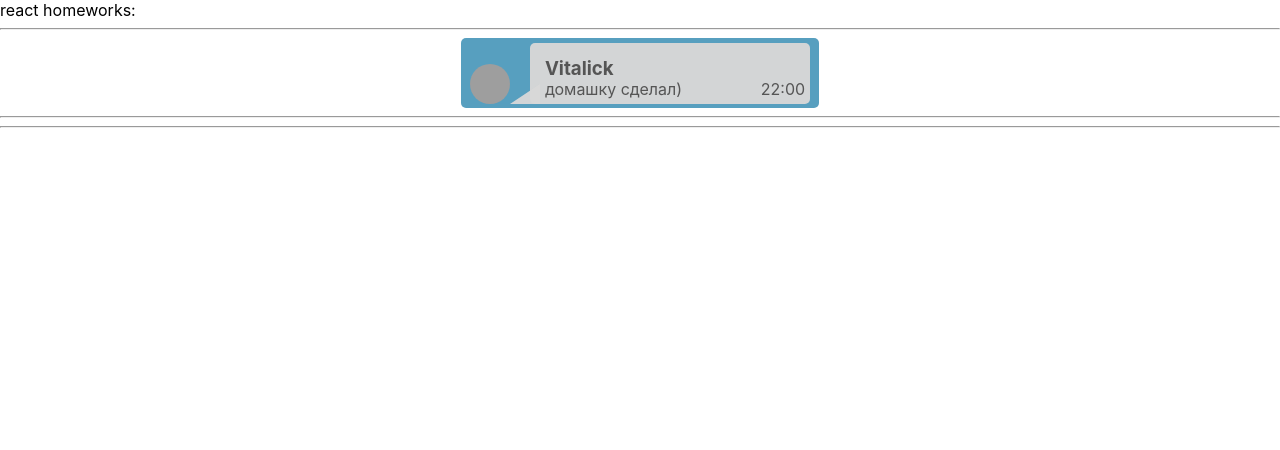
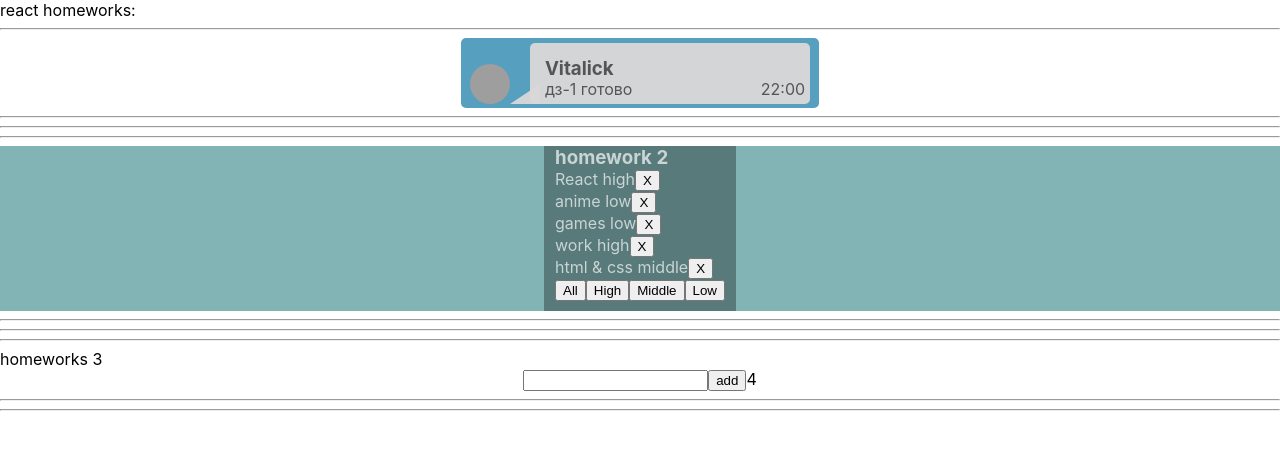
Before and after one commit to VitalickWeb/tasks-by-ignat, a React (Create React App) app: page / in a window 1280 px wide. Shown: the top 450 px of the page. Built offline with nearby package versions, Linux system fonts and the light colour scheme; grey boxes are pictures that could not be loaded.

Commit message:
add files and three task by Ignat

```diff
--- a/package.json
+++ b/package.json
@@ -10,10 +10,12 @@
     "@types/node": "^16.7.13",
     "@types/react": "^18.0.0",
     "@types/react-dom": "^18.0.0",
+    "@types/uuid": "^8.3.4",
     "react": "^18.1.0",
     "react-dom": "^18.1.0",
     "react-scripts": "5.0.1",
     "typescript": "^4.4.2",
+    "uuid": "^8.3.2",
     "web-vitals": "^2.1.0"
   },
   "scripts": {
--- a/src/p1-main/m1-ui/u1-app/App.tsx
+++ b/src/p1-main/m1-ui/u1-app/App.tsx
@@ -1,19 +1,18 @@
 import React from 'react'
 import s from './App.module.css'
 import HW1 from '../../../p2-homeworks/h1/HW1'
+import HW2 from '../../../p2-homeworks/h2/HW2'
+import HW3 from '../../../p2-homeworks/h3/HW3'
 
 function App() {
     return (
         <div className={s.App}>
             <div>react homeworks:</div>
-            <HW1
-
-            />
-            {/*<HW2/>*/}
-            {/*<HW3/>*/}
+            <HW1/>
+            <HW2/>
+            <HW3/>
             {/*<HW4/>*/}
             {/*<HW5/>*/}
-
         </div>
     )
 }
--- a/src/p2-homeworks/h1/HW1.tsx
+++ b/src/p2-homeworks/h1/HW1.tsx
@@ -4,7 +4,7 @@ import Message from "./Message";
 const messageData = {
     avatar: 'http://sun9-8.userapi.com/s/v1/if1/WaepbKN4IgFKIzC1A5Pu6mHBY5kFiNISZRQ1InIX6mg5fD3FyUsqeVZTAaYsbkcoQch_JQA8.jpg?size=200x300&quality=96&crop=0,0,200,300&ava=1',
     name: 'Vitalick',
-    message: 'домашку сделал)',
+    message: 'дз-1 готово',
     time: '22:00',
 }
 
--- a/src/p2-homeworks/h2/Affair.tsx
+++ b/src/p2-homeworks/h2/Affair.tsx
@@ -1,17 +1,22 @@
 import React from 'react'
+import {AffairType} from "./HW2";
 
 type AffairPropsType = {
     // key не нужно типизировать
-    affair: any // need to fix any
-    deleteAffairCallback: any // need to fix any
+    affair: AffairType // need to fix any
+    deleteAffairCallback: (_id: number) => void // need to fix any
+
 }
 
 function Affair(props: AffairPropsType) {
-    const deleteCallback = () => {}// need to fix
+    const deleteCallback = () => {
+        props.deleteAffairCallback(props.affair._id)
+    }// need to fix
 
     return (
         <div>
-            // show some text
+            <span>{props.affair.name} </span>
+            <span>{props.affair.priority}</span>
 
             <button onClick={deleteCallback}>X</button>
         </div>
--- a/src/p2-homeworks/h2/Affairs.module.css
+++ b/src/p2-homeworks/h2/Affairs.module.css
@@ -1,3 +1,20 @@
-.someClass {
+
+.itemButtons {
+    background-color: rgba(95, 158, 160, 0.78);
+    width: 100%;
+    height: 165px;
+    display: flex;
+    justify-content: center;
+}
+
+.itemButtons .items {
+    background-color: rgba(0, 0, 0, 0.32);
+    width: 15%;
+    display: flex;
+    justify-content: center;
 
 }
+
+.itemButtons .items .itemsBlock {
+    color: rgba(255, 255, 255, 0.68);
+}
--- a/src/p2-homeworks/h2/Affairs.tsx
+++ b/src/p2-homeworks/h2/Affairs.tsx
@@ -1,11 +1,12 @@
 import React from 'react'
 import Affair from './Affair'
-import {AffairType} from './HW2'
+import st from './Affairs.module.css'
+import {AffairType, FilterType} from './HW2'
 
-type AffairsPropsType = { // need to fix any
-    data: any
-    setFilter: any
-    deleteAffairCallback: any
+export type AffairsPropsType = { // need to fix any
+    data: Array<AffairType>
+    setFilter: (value: FilterType) => void
+    deleteAffairCallback: (_id: number) => void
 }
 
 function Affairs(props: AffairsPropsType) {
@@ -17,20 +18,31 @@ function Affairs(props: AffairsPropsType) {
         />
     ))
 
-    const setAll = () => {} // need to fix
-    const setHigh = () => {}
-    const setMiddle = () => {}
-    const setLow = () => {}
+    const setAll = () => {
+        props.setFilter('all')
+    } // need to fix
+    const setHigh = () => {
+        props.setFilter('high')
+    }
+    const setMiddle = () => {
+        props.setFilter('middle')
+    }
+    const setLow = () => {
+        props.setFilter('low')
+    }
 
     return (
-        <div>
-
-            {mappedAffairs}
-
-            <button onClick={setAll}>All</button>
-            <button onClick={setHigh}>High</button>
-            <button onClick={setMiddle}>Middle</button>
-            <button onClick={setLow}>Low</button>
+        <div className={st.itemButtons}>
+            <div className={st.items}>
+                <div className={st.itemsBlock}>
+                    <h3>homework 2</h3>
+                    {mappedAffairs}
+                    <button onClick={setAll}>All</button>
+                    <button onClick={setHigh}>High</button>
+                    <button onClick={setMiddle}>Middle</button>
+                    <button onClick={setLow}>Low</button>
+                </div>
+            </div>
         </div>
     )
 }
--- a/src/p2-homeworks/h2/HW2.tsx
+++ b/src/p2-homeworks/h2/HW2.tsx
@@ -2,12 +2,17 @@ import React, {useState} from 'react'
 import Affairs from './Affairs'
 
 // types
-export type AffairPriorityType = any // need to fix any
-export type AffairType = any // need to fix any
+export type AffairPriorityType = 'high' | 'low' | 'middle'// need to fix any
+export type AffairType = {
+    _id: number
+    name: string
+    priority: AffairPriorityType
+} // need to fix any
+
 export type FilterType = 'all' | AffairPriorityType
 
 // constants
-const defaultAffairs: any = [ // need to fix any
+const defaultAffairs: Array<AffairType> = [ // need to fix any
     {_id: 1, name: 'React', priority: 'high'},
     {_id: 2, name: 'anime', priority: 'low'},
     {_id: 3, name: 'games', priority: 'low'},
@@ -16,26 +21,25 @@ const defaultAffairs: any = [ // need to fix any
 ]
 
 // pure helper functions
-export const filterAffairs = (affairs: any, filter: any): any => { // need to fix any
+export const filterAffairs = (affairs: Array<AffairType>, filter: FilterType): Array<AffairType> => { // need to fix any
     if (filter === 'all') return affairs
-    else return // need to fix
+    else return affairs.filter(a => a.priority === filter)
 }
-export const deleteAffair = (affairs: any, _id: any): any => { // need to fix any
-    return // need to fix
+
+export const deleteAffair = (affairs: Array<AffairType>, _id: number): Array<AffairType> => { // need to fix any
+    return affairs.filter(a => a._id !== _id)
 }
 
 function HW2() {
-    const [affairs, setAffairs] = useState<any>(defaultAffairs) // need to fix any
+    const [affairs, setAffairs] = useState<Array<AffairType>>(defaultAffairs) // need to fix any
     const [filter, setFilter] = useState<FilterType>('all')
 
     const filteredAffairs = filterAffairs(affairs, filter)
-    const deleteAffairCallback = (_id: any) => setAffairs(deleteAffair(affairs, _id)) // need to fix any
+    const deleteAffairCallback = (_id: number) => setAffairs(deleteAffair(affairs, _id)) // need to fix any
 
     return (
         <div>
             <hr/>
-            homeworks 2
-
             {/*should work (должно работать)*/}
             <Affairs
                 data={filteredAffairs}
--- a/src/p2-homeworks/h3/Greeting.module.css
+++ b/src/p2-homeworks/h3/Greeting.module.css
@@ -1,7 +1,15 @@
+
+.container {
+    width: 100%;
+    display: flex;
+    justify-content: center;
+}
+
 .someClass {
-
+    color: red;
 }
 
 .error {
-    border: 1px solid red;
+    border: 2px solid red;
+    outline: none;
 }
--- a/src/p2-homeworks/h3/Greeting.tsx
+++ b/src/p2-homeworks/h3/Greeting.tsx
@@ -1,26 +1,31 @@
-import React from 'react'
+import React, {ChangeEvent} from 'react'
 import s from './Greeting.module.css'
 
 type GreetingPropsType = {
-    name: any // need to fix any
-    setNameCallback: any // need to fix any
-    addUser: any // need to fix any
-    error: any // need to fix any
-    totalUsers: any // need to fix any
+    name: string // need to fix any
+    setNameCallback: (e: ChangeEvent<HTMLInputElement>) => void // need to fix any
+    addUser: () => void // need to fix any
+    error: string | null// need to fix any
+    totalUsers: number // need to fix any
 }
 
 // презентационная компонента (для верстальщика)
-const Greeting: React.FC<GreetingPropsType> = (
-    {name, setNameCallback, addUser, error, totalUsers} // деструктуризация пропсов
+const Greeting: React.FC<GreetingPropsType> = ({name, setNameCallback, addUser, error, totalUsers} // деструктуризация пропсов
 ) => {
-    const inputClass = s.error // need to fix with (?:)
+    const inputClass = error ? s.error : ''// need to fix with (?:)
 
     return (
-        <div>
-            <input value={name} onChange={setNameCallback} className={inputClass}/>
-            <span>{error}</span>
-            <button onClick={addUser}>add</button>
-            <span>{totalUsers}</span>
+        <div className={s.container}>
+            <div>
+                <input
+                    value={name}
+                    onChange={setNameCallback}
+                    className={inputClass}
+                />
+                <button onClick={addUser}>add</button>
+                <span>{totalUsers}</span>
+                <div className={s.someClass}>{error}</div>
+            </div>
         </div>
     )
 }
--- a/src/p2-homeworks/h3/GreetingContainer.tsx
+++ b/src/p2-homeworks/h3/GreetingContainer.tsx
@@ -1,28 +1,34 @@
-import React, {useState} from 'react'
+import React, {ChangeEvent, useState} from 'react'
 import Greeting from './Greeting'
+import {UserType} from "./HW3";
 
 type GreetingContainerPropsType = {
-    users: any // need to fix any
-    addUserCallback: any // need to fix any
+    users: Array<UserType> // need to fix any
+    addUserCallback: (name: string) => void // need to fix any
 }
-
-// более простой и понятный для новичков
-// function GreetingContainer(props: GreetingPropsType) {
 
 // более современный и удобный для про :)
 // уровень локальной логики
 const GreetingContainer: React.FC<GreetingContainerPropsType> = ({users, addUserCallback}) => { // деструктуризация пропсов
-    const [name, setName] = useState<any>('') // need to fix any
-    const [error, setError] = useState<any>('') // need to fix any
+    const [name, setName] = useState<string>('') // need to fix any
+    const [error, setError] = useState<string | null>(null) // need to fix any
 
-    const setNameCallback = (e: any) => { // need to fix any
-        setName('') // need to fix
-    }
-    const addUser = () => {
-        alert(`Hello  !`) // need to fix
+    const setNameCallback = (e: ChangeEvent<HTMLInputElement>) => { // need to fix any
+        setError(null)
+        setName(e.currentTarget.value)// need to fix
     }
 
-    const totalUsers = 0 // need to fix
+    const addUser = () => {
+        if (name.trim() !== '') {
+            addUserCallback(name)
+            alert(`hello ${name}!`)
+            console.log(users)
+        } else {
+            setError('You need enter name')
+        }
+    }
+
+    let totalUsers = users.length  // need to fix
 
     return (
         <Greeting
--- a/src/p2-homeworks/h3/HW3.tsx
+++ b/src/p2-homeworks/h3/HW3.tsx
@@ -1,27 +1,38 @@
 import React, {useState} from 'react'
 import GreetingContainer from './GreetingContainer'
+import {v1} from "uuid";
 
 // types
 export type UserType = {
-    _id: any // need to fix any
-    name: any // need to fix any
+    _id: string // need to fix any
+    name: string // need to fix any
 }
 
 // уровень работы с глобальными данными
 function HW3() {
-    const [users, setUsers] = useState<any>([]) // need to fix any
+    const [users, setUsers] = useState<Array<UserType>>([
+        {_id: v1(), name: "Dime"},
+        {_id: v1(), name: "Aleks"},
+        {_id: v1(), name: "Tom"},
+        {_id: v1(), name: "Redux"}
+    ])
 
-    const addUserCallback = (name: any) => { // need to fix any
-        setUsers([]) // need to fix
+    // need to fix any
+
+    const addUserCallback = (name: string) => { // need to fix any
+        setUsers([{_id: v1(), name: name}, ...users]) // need to fix
     }
 
     return (
-        <div>
+        <div className={'HW3'}>
             <hr/>
             homeworks 3
 
             {/*should work (должно работать)*/}
-            <GreetingContainer users={users} addUserCallback={addUserCallback}/>
+            <GreetingContainer
+                users={users}
+                addUserCallback={addUserCallback}
+            />
 
             <hr/>
             {/*для личного творчества, могу проверить*/}
```
Also changed, not shown: src/p2-homeworks/h3/HW3.css (added), 1 other file (tests, documents, lock files or other folders).
